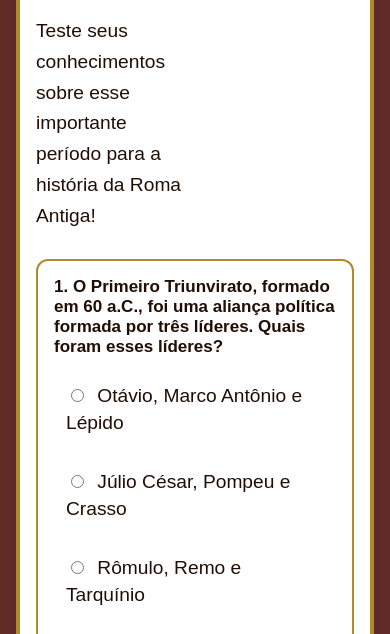
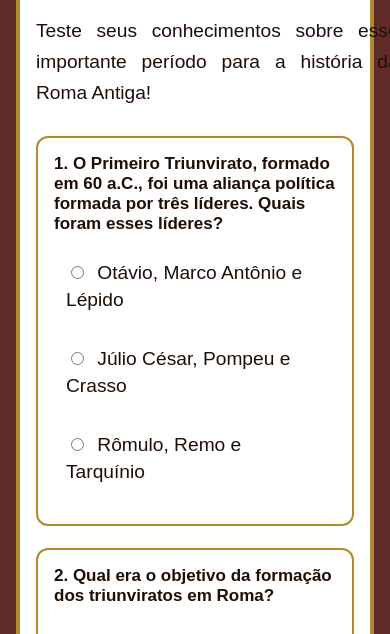
Before and after one commit to marinaolivveira/Roma_Antiga, a plain HTML site: page forms.html in a window 390 px wide. Shown: the part 202-836 px from the top of the page. Drawn offline with Linux system fonts and the light colour scheme.

Commit message:
forms.css atualizado

```diff
--- a/forms.css
+++ b/forms.css
@@ -146,6 +146,12 @@ button.secondary:hover {
 
 @media (max-width: 520px) {
 
+    .quiz-header p {
+        width: 245%;
+        display: flex;
+        text-align: justify;
+    }
+
     .quiz-container {
         padding: 22px 16px;
     }
```
